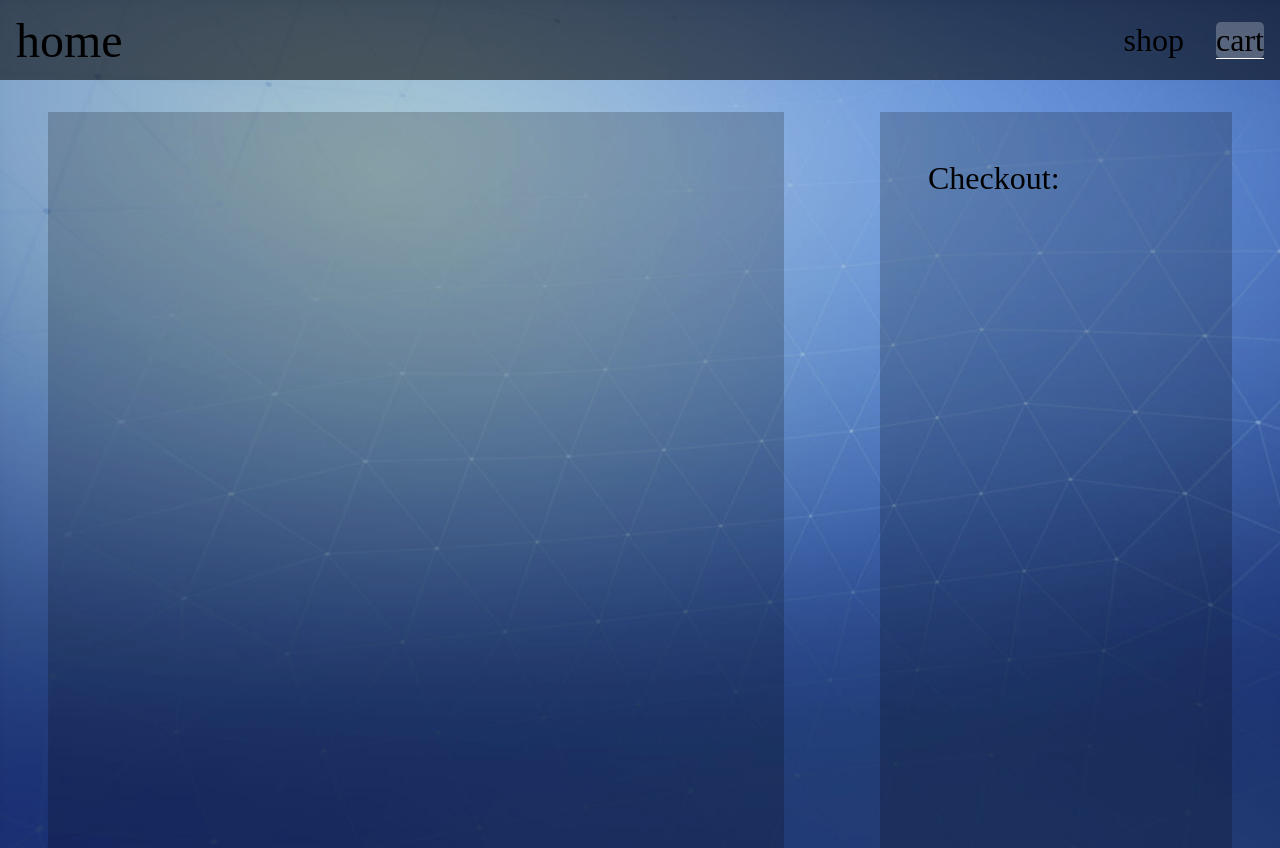
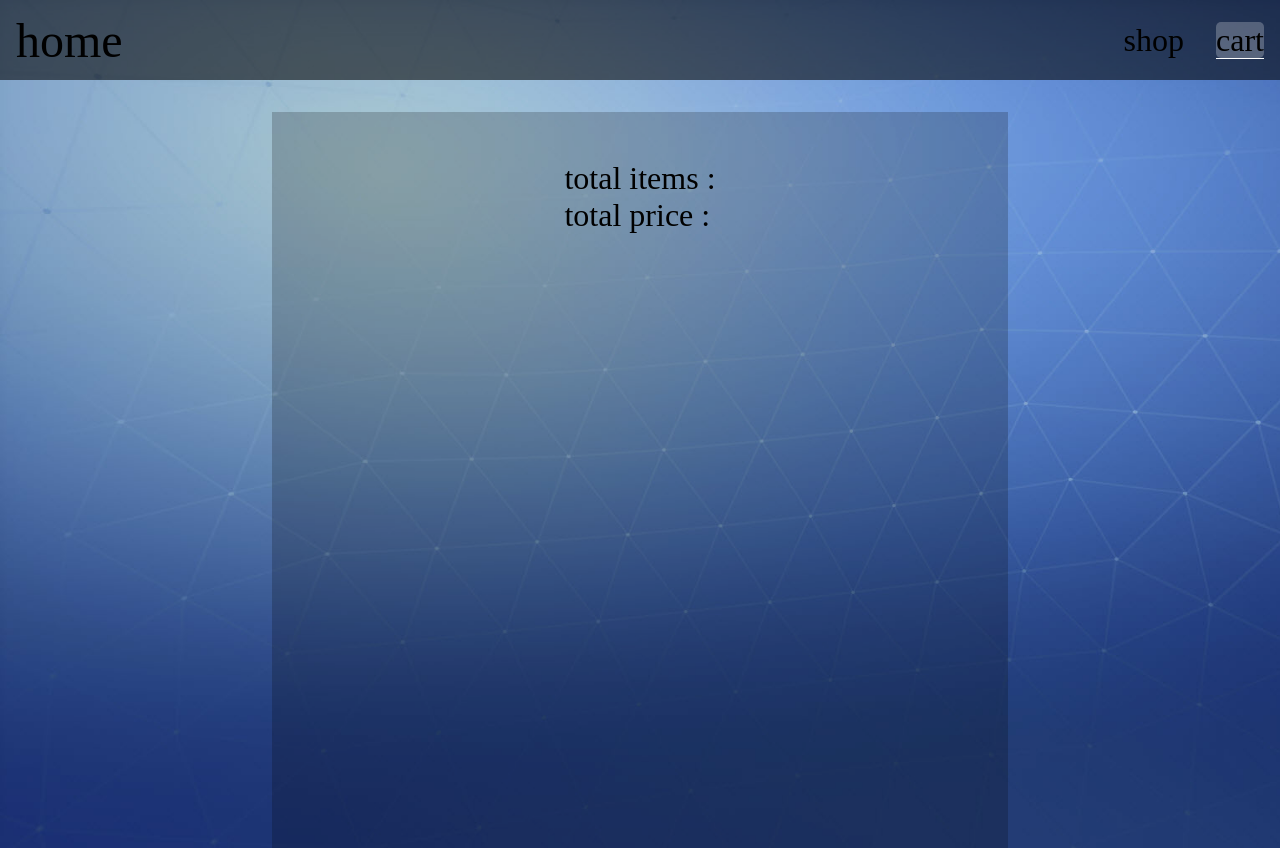
Before and after one commit to theDoorKeeper/shopping-cart-react, a React (Create React App) app: page /cart in a window 1280 px wide. Built offline with nearby package versions, Linux system fonts and the light colour scheme; a web font is replaced by a local one.

Commit message:
added some jsx and mock text for structure

```diff
--- a/src/components/Cart.js
+++ b/src/components/Cart.js
@@ -61,12 +61,12 @@ const Cart = (props) => {
   return (
     <div className="cart-wrapper" >
       <div className="bought-items">
-      {displayedCart}
-      </div>
-
-      <div className="checkout-sidebar">
-        <div className="sidebar-title">Checkout:</div>
-
+      <div className="checkout-header">
+      total items :
+      <br/>
+      total price :
+       </div>
+        {displayedCart}
       </div>
 
     </div>
```
